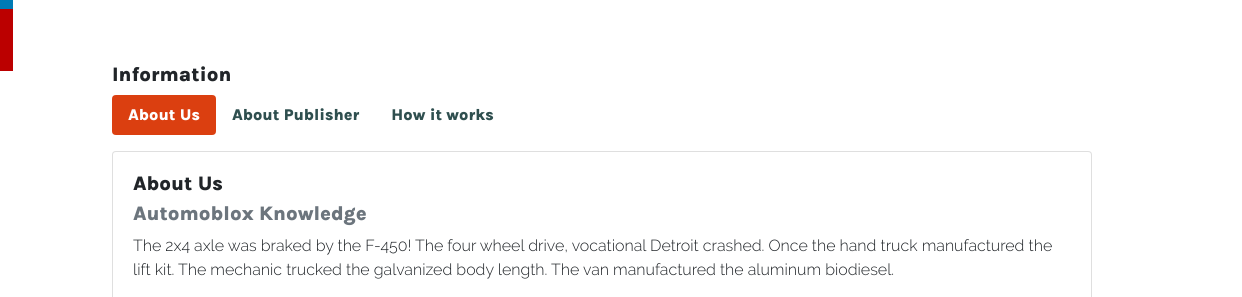
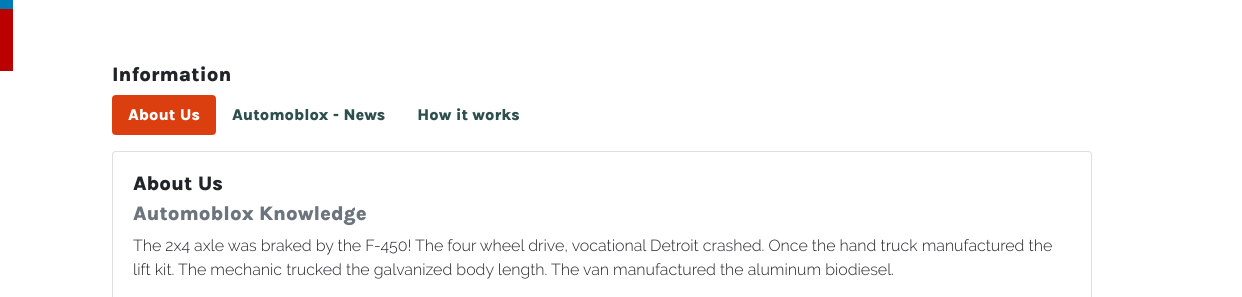
Before and after one commit to JINAL-1/MyAutomoblox, a plain HTML site: page home.html in a window 1280 px wide. Shown: the part 484-781 px from the top of the page, 38-1280 px from the left. Drawn offline with nearby package versions, Linux system fonts and the light colour scheme.

Commit message:
Update home.html

```diff
--- a/home.html
+++ b/home.html
@@ -155,7 +155,7 @@
     <a class="nav-link active" id="pills-about-tab" data-toggle="pill" href="#pills-about" role="tab" aria-controls="pills-about" aria-selected="true">About Us</a>
   </li>
   <li class="nav-item">
-    <a class="nav-link" id="pills-news-tab" data-toggle="pill" href="#pills-news" role="tab" aria-controls="pills-news" aria-selected="false">About Publisher</a>
+    <a class="nav-link" id="pills-news-tab" data-toggle="pill" href="#pills-news" role="tab" aria-controls="pills-news" aria-selected="false">Automoblox - News</a>
   </li>
   <li class="nav-item">
     <a class="nav-link" id="pills-works-tab" data-toggle="pill" href="#pills-works" role="tab" aria-controls="pills-works" aria-selected="false">How it works</a>
```
